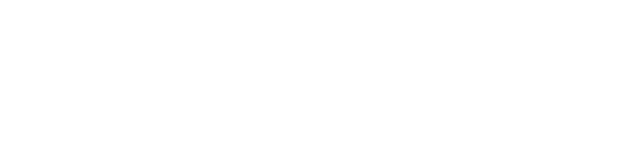
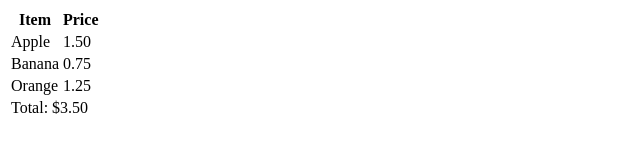
Before and after one commit to acciojob/grofers-checkout-2-BrainCellCoder, a website: page main.html in a window 1280 px wide. Shown: the whole page, without its empty margins (0-640 px from the left). Drawn offline with Linux system fonts and the light colour scheme.

Commit message:
created a submission

```diff
--- a/main.html
+++ b/main.html
@@ -1,16 +1,30 @@
 <!DOCTYPE html>
-
-<html>
-
+<html lang="en">
 <head>
-	<link rel="stylesheet" href="styles.css">
+    <meta charset="UTF-8">
+    <meta name="viewport" content="width=device-width, initial-scale=1.0">
+    <title>Grocery List</title>
+    <link rel="stylesheet" href="styles.css">
 </head>
-
 <body>
-	<!-- the entire body must be written by student -->
-    <script type="text/javascript" src="./script.js">
-</script>
-
+    <table id="grocery-list">
+        <tr>
+            <th>Item</th>
+            <th>Price</th>
+        </tr>
+        <tr>
+            <td>Apple</td>
+            <td data-ns-test="prices">1.50</td>
+        </tr>
+        <tr>
+            <td>Banana</td>
+            <td data-ns-test="prices">0.75</td>
+        </tr>
+        <tr>
+            <td>Orange</td>
+            <td data-ns-test="prices">1.25</td>
+        </tr>
+    </table>
+    <script src="script.js"></script>
 </body>
-
 </html>
--- a/script.js
+++ b/script.js
@@ -1 +1,16 @@
 //your code here
+document.addEventListener("DOMContentLoaded", function() {
+    const priceElements = document.querySelectorAll('[data-ns-test="prices"]');
+    let total = 0;
+    priceElements.forEach(priceElement => {
+        total += parseFloat(priceElement.textContent);
+    });
+    const newRow = document.createElement('tr');
+    const newCell = document.createElement('td');
+    newCell.setAttribute('colspan', 2);
+    newCell.setAttribute('data-ns-test', 'grandTotal');
+    newCell.textContent = `Total: $${total.toFixed(2)}`;
+    newRow.appendChild(newCell);
+    const table = document.getElementById('grocery-list');
+    table.appendChild(newRow);
+});
```
